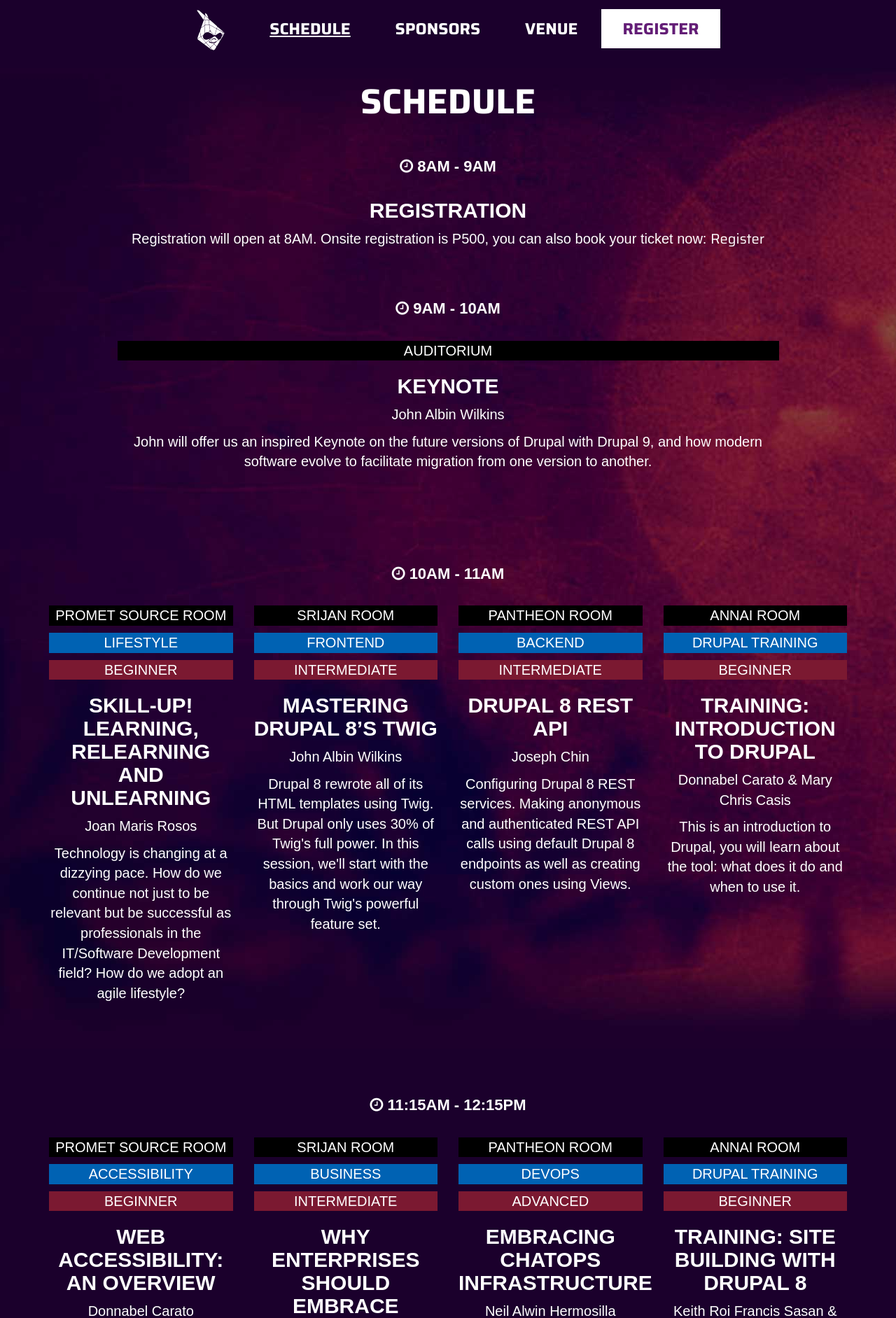
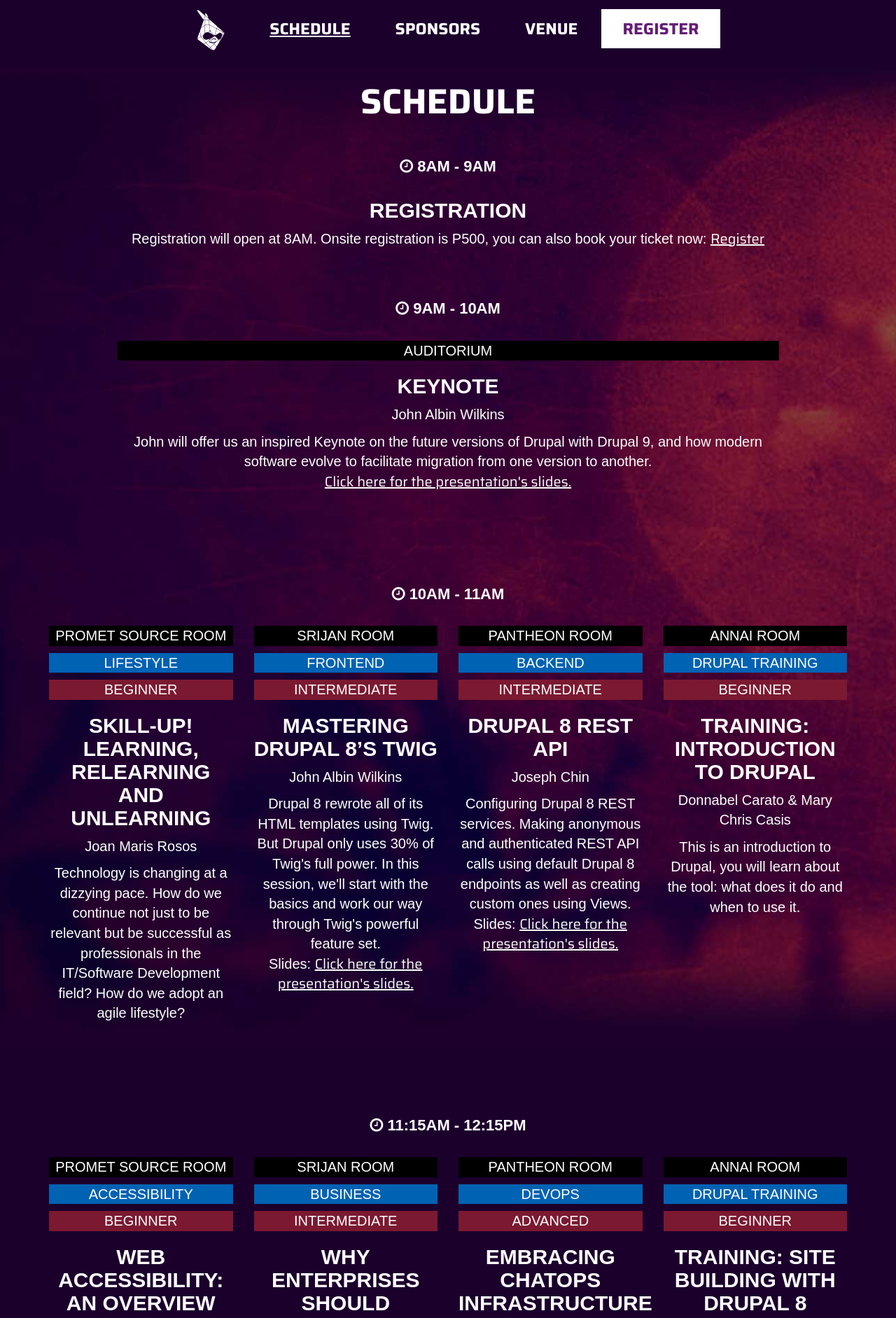
Before and after one commit to Luukyb/drupalcampcebu2017, a Jekyll site: the page built from schedule.html, in a window 1280 px wide. Shown: the top 1883 px of the page at 70% size. Built offline with Jekyll 4.4.1, drawn with Linux system fonts in a browser that asks for light colours; nearby versions of some CDN libraries; some web fonts are replaced; some of the changed text lies outside the part shown.

Commit message:
Adds presentation slides links. Links underlined in SASS.

```diff
--- a/_sass/partials/_base.scss
+++ b/_sass/partials/_base.scss
@@ -5,6 +5,7 @@
 a {
   font-family: $font-title;
   color: $main-color-text;
+  text-decoration: underline;
 
   &.button-link {
     color: $active-text;
--- a/schedule.html
+++ b/schedule.html
@@ -21,7 +21,7 @@
         <p class="session-room">Auditorium</p>
         <h3 class="session-topic">Keynote</h3>
         <p class="session-speaker">John Albin Wilkins</p>
-        <p class="session-description">John will offer us an inspired Keynote on the future versions of Drupal with Drupal 9, and how modern software evolve to facilitate migration from one version to another.</p>
+        <p class="session-description">John will offer us an inspired Keynote on the future versions of Drupal with Drupal 9, and how modern software evolve to facilitate migration from one version to another.<br /><a href="https://www.slideshare.net/JohnAlbin/the-drupal-roadmap-from-d7-to-d9" target="_blank">Click here for the presentation's slides.</a></p>
       </div>
     </div>
   </div>
@@ -43,7 +43,7 @@
         <p class="session-level">Intermediate</p>
         <h3 class="session-topic">Mastering Drupal 8’s Twig</h3>
         <p class="session-speaker">John Albin Wilkins</p>
-        <p class="session-description">Drupal 8 rewrote all of its HTML templates using Twig. But Drupal only uses 30% of Twig's full power. In this session, we'll start with the basics and work our way through Twig's powerful feature set.</p>
+        <p class="session-description">Drupal 8 rewrote all of its HTML templates using Twig. But Drupal only uses 30% of Twig's full power. In this session, we'll start with the basics and work our way through Twig's powerful feature set.<br />Slides: <a href="https://www.slideshare.net/JohnAlbin/mastering-drupal-8s-twig" target="_blank">Click here for the presentation's slides.</a></p>
       </div>
       <div class="col-md-3 session">
         <p class="session-room">Pantheon room</p>
@@ -51,7 +51,7 @@
         <p class="session-level">Intermediate</p>
         <h3 class="session-topic">Drupal 8 REST API</h3>
         <p class="session-speaker">Joseph Chin</p>
-        <p class="session-description">Configuring Drupal 8 REST services. Making anonymous and authenticated REST API calls using default Drupal 8 endpoints as well as creating custom ones using Views.</p>
+        <p class="session-description">Configuring Drupal 8 REST services. Making anonymous and authenticated REST API calls using default Drupal 8 endpoints as well as creating custom ones using Views.<br />Slides: <a href="https://rawgit.com/jchin1968/d8-rest-api-presentation/master/index.html#1" target="_blank">Click here for the presentation's slides.</a></p>
       </div>
       <div class="col-md-3 session">
         <p class="session-room">ANNAI room</p>
@@ -119,7 +119,7 @@
         <p class="session-level">Beginner</p>
         <h3 class="session-topic">Mistake I made as a Drupal developer</h3>
         <p class="session-speaker">Cédric Chaux</p>
-        <p class="session-description">I will review my 10 years experience as a Drupal freelancer and all the mistakes I made, so you don't have to do the same.</p>
+        <p class="session-description">I will review my 10 years experience as a Drupal freelancer and all the mistakes I made, so you don't have to do the same.<br />Slides: <a href="https://www.dropbox.com/s/2trs3z74bnmufdw/mistakes-as-drupal-freelancer-cedric-chaux-drupalcamp-cebu-2017.pdf?dl=0" target="_blank">Click here for the presentation's slides.</a></p>
       </div>
       <div class="col-md-3 session">
         <p class="session-room">Pantheon room</p>
@@ -157,7 +157,7 @@
         <p class="session-level">Beginner</p>
         <h3 class="session-topic">Manage Docker host or Swarm cluster with Portainer</h3>
         <p class="session-speaker">Ashwini Kumar</p>
-        <p class="session-description">Big enterprises use Docker to build agile software delivery pipelines to ship new features faster, more securely for both linux and windows apps. It becomes hectic for us to get the complete insight of our containers. Which leads us to debugging and waste of time. Solution : Portainer.</p>
+        <p class="session-description">Big enterprises use Docker to build agile software delivery pipelines to ship new features faster, more securely for both linux and windows apps. It becomes hectic for us to get the complete insight of our containers. Which leads us to debugging and waste of time. Solution : Portainer.<br />Slides: <a href="https://www.slideshare.net/AshwiniKumar170/drupalcamp-cebu-2017-docker-and-portainer" target="_blank">Click here for the presentation's slides.</a></p>
       </div>
       <div class="col-md-3 session">
         <p class="session-room">Pantheon room</p>
@@ -173,7 +173,7 @@
         <p class="session-level">Beginner</p>
         <h3 class="session-topic">Managing Media Assets in Drupal 8</h3>
         <p class="session-speaker">Aman Kanoria</p>
-        <p class="session-description">Adding media management into a Drupal site isn’t as straightforward. Drupal doesn’t handle media very well when compared to other systems. But with Drupal 8 managing media has got a lot better!</p>
+        <p class="session-description">Adding media management into a Drupal site isn’t as straightforward. Drupal doesn’t handle media very well when compared to other systems. But with Drupal 8 managing media has got a lot better!<br />Slides: <a href="https://www.slideshare.net/secret/e7Llgwifih0q2V" target="_blank">Click here for the presentation's slides.</a></p>
       </div>
     </div>
   </div>
@@ -187,7 +187,7 @@
         <p class="session-level">Beginner</p>
         <h3 class="session-topic">A guide to Freedom and travels, for developers</h3>
         <p class="session-speaker">Luc Bézier</p>
-        <p class="session-description">Have you ever dreamed of more Freedom? Being able to travel more without running out of money or giving up your work and productivity? Dream no more, and discover how to make the most of your time, your travels and save your wallet.</p>
+        <p class="session-description">Have you ever dreamed of more Freedom? Being able to travel more without running out of money or giving up your work and productivity? Dream no more, and discover how to make the most of your time, your travels and save your wallet.<br />Slides: <a href="https://www.slideshare.net/Luukyb/guide-to-freedom-and-travels-for-developers" target="_blank">Click here for the presentation's slides.</a></p>
       </div>
       <div class="col-md-3 session">
         <p class="session-room">Srijan room</p>
@@ -195,7 +195,7 @@
         <p class="session-level">Intermediate</p>
         <h3 class="session-topic">Atomic Design</h3>
         <p class="session-speaker">Justine Win Canete</p>
-        <p class="session-description">Atomic Design is a methodology that involves breaking a website layout down into its basic components, which are then reused throughout the site. This is an Introduction to Atomic design, its advantages and work flow.</p>
+        <p class="session-description">Atomic Design is a methodology that involves breaking a website layout down into its basic components, which are then reused throughout the site. This is an Introduction to Atomic design, its advantages and work flow.<br />Slides: <a href="https://www.dropbox.com/s/idxbdccd0e3qsyw/Atomic-justine-canete-drupalcamp-cebu-2017.pdf?dl=0" target="_blank">Click here for the presentation's slides.</a></p>
       </div>
       <div class="col-md-3 session">
         <p class="session-room">Pantheon room</p>
@@ -203,7 +203,7 @@
         <p class="session-level">Intermediate</p>
         <h3 class="session-topic">Configuration management in Drupal 8 vs Drupal 7</h3>
         <p class="session-speaker">Thibaud Guilpain</p>
-        <p class="session-description">We will start with a broad description of what is configuration management and how it has been done in Drupal 7 to highlight the differences with the Drupal 8 configuration management options. Then take a closer look at Drupal 8 CMI and features and how to use them.</p>
+        <p class="session-description">We will start with a broad description of what is configuration management and how it has been done in Drupal 7 to highlight the differences with the Drupal 8 configuration management options. Then take a closer look at Drupal 8 CMI and features and how to use them.<br />Slides: <a href="https://rawgit.com/tguilpain/d8-config-management/master/index.html" target="_blank">Click here for the presentation's slides.</a></p>
       </div>
       <div class="col-md-3 session">
         <p class="session-room">ANNAI room</p>
@@ -211,7 +211,7 @@
         <p class="session-level">Beginner</p>
         <h3 class="session-topic">Drupal Beginner's Essentials</h3>
         <p class="session-speaker">Mark Koh</p>
-        <p class="session-description">Essentials to a quicker Drupal development: Git (no commands or typing; just concept and GUI),  Drush (Frequently used commands), CSS preprocessors and Editor.</p>
+        <p class="session-description">Essentials to a quicker Drupal development: Git (no commands or typing; just concept and GUI),  Drush (Frequently used commands), CSS preprocessors and Editor.<br />Slides: <a href="https://markkoh.com/cebu2017" target="_blank">Click here for the presentation's slides.</a></p>
       </div>
     </div>
   </div>
@@ -225,7 +225,7 @@
         <p class="session-level">Beginner</p>
         <h3 class="session-topic">Automated Accessibility Testing via Pa11y</h3>
         <p class="session-speaker">Raymond Angana</p>
-        <p class="session-description">Automate scan/check of a site if it's Accessible under WCAG, WCAG2.0 and many more standards with Pa11y webservices</p>
+        <p class="session-description">Automate scan/check of a site if it's Accessible under WCAG, WCAG2.0 and many more standards with Pa11y webservices.<br />Slides: <a href="https://www.slideshare.net/rangana24/automated-accessibility-testing-via-pa11y" target="_blank">Click here for the presentation's slides.</a></p>
       </div>
       <div class="col-md-3 session">
         <p class="session-room">Srijan room</p>
```
